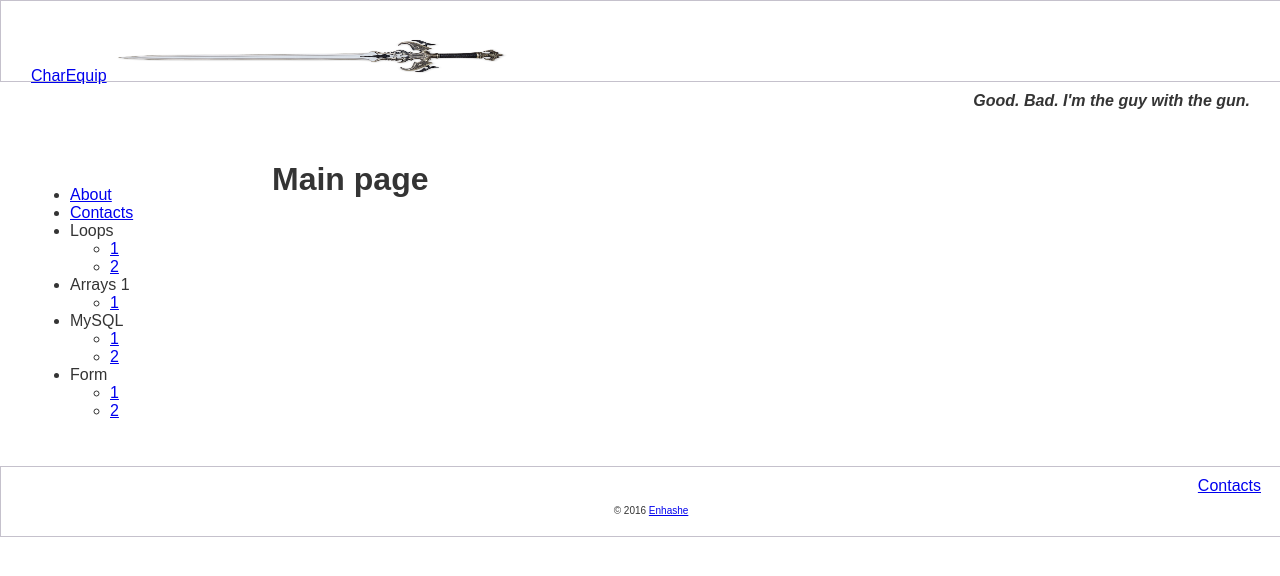
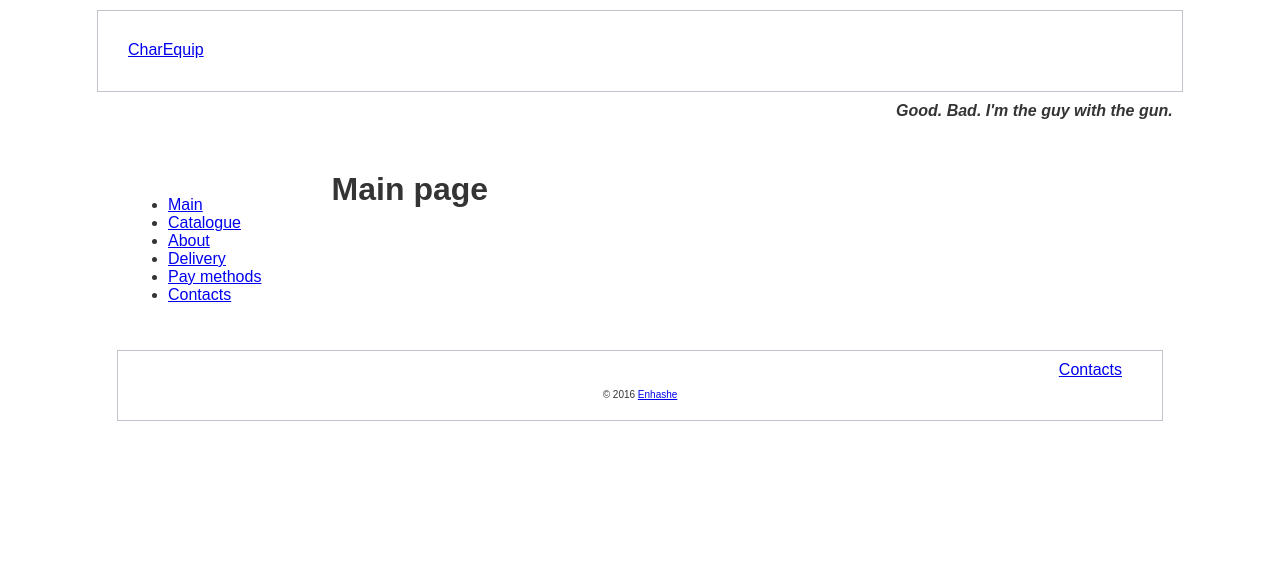
Before and after one commit to Enhashe/emarket, a PHP site: page / in a window 1280 px wide; the page is wider, and only the part inside the window is pictured. Shown: the top 576 px of that part. Run offline with PHP 8.4, Linux system fonts and the light colour scheme.

Commit message:
Add static pages

```diff
--- a/public/css/main.css
+++ b/public/css/main.css
@@ -5,15 +5,24 @@
 
 /* PAGE STRUCTURE */
 .header, .content, .footer {
-	width: 1280px;
-	margin: 0px auto;
+	width: 80%;
+	margin: 10px auto;
 	padding: 30px;
 	clear: both;
 }
 .header {
+	position: relative;
 	height: 20px;
 	border: 1px solid #c5c1cc;
 }
+
+.header img {
+	float: left;
+	width: 200px;
+	height: 50;
+	margin: 0 auto;
+}
+
 .footer {
 	border: 1px solid #c5c1cc;
 	text-align: right;
@@ -22,15 +31,14 @@
 
 /* HEADER */
 .logo {
-	display: block;
-/*	float: left;*/
 	width: 200px;
 	height: 50;
-	margin: 0 10px;
+	margin: 0 auto;
 }
 .slogan-wrapper {
 	float: right;
-	margin: 10px 30px 0px 0px;
+	width: 30%;
+	margin: auto;
 	font-style: italic;
 	font-weight: bold;
 }
@@ -66,5 +74,5 @@
 	text-align: center;
 }
 /* FOOTER */
-.footer {
-}
+/*.footer {
+}*/
--- a/src/app/config/config.php
+++ b/src/app/config/config.php
@@ -19,11 +19,19 @@
 			'controller' => 'IndexController',
 			'action' => 'contactsAction'
 		],
-		'/tasks/([a-zA-Z0-9]{1,})/([0-9]{1,})' => [
+/*		'/tasks/([a-zA-Z0-9]{1,})/([0-9]{1,})' => [
 			'controller' => 'TaskController',
 			'action' => 'indexAction',
 			'parameters' => ['section', 'task']
-		]
+		]*/
+		'/delivery' => [
+			'controller' => 'IndexController',
+			'action' => 'deliveryAction'
+		],
+		'/payment' => [
+			'controller' => 'IndexController',
+			'action' => 'paymentAction'
+		],
 	],
 	'path_to_views' => '/src/app/tasksApp/view/'
 ];
--- a/src/app/tasksApp/classes/Controller/IndexController.php
+++ b/src/app/tasksApp/classes/Controller/IndexController.php
@@ -16,4 +16,14 @@
 	{
 		$this->render('pages:contacts');
 	}
+
+	public function deliveryAction($request)
+	{
+		$this->render('pages:delivery');
+	}
+
+	public function paymentAction($request)
+	{
+		$this->render('pages:payment');
+	}
 }
--- a/src/app/tasksApp/view/header.php
+++ b/src/app/tasksApp/view/header.php
@@ -11,9 +11,8 @@
 	<body>
 		<div class="header">
 			<a href="/">CharEquip</a>
-			<img src="/images/logo_sword.png" alt="Mountain View" style="width:400px;height:50px;">
+<!-- 			<img src="/images/logo_sword.png" alt="Mountain View" style="width:100%;height:100%;"> -->
 		</div>
-
 		<div class="slogan-wrapper">
 			Good. Bad. I'm the guy with the gun.
 		</div>
--- a/src/app/tasksApp/view/menu.php
+++ b/src/app/tasksApp/view/menu.php
@@ -1,51 +1,22 @@
 <div class="menu">
 	<ul>
+		<li>
+			<a href="/">Main</a>
+		</li>
+		<li>
+			<a href="/catalogue">Catalogue</a>
+		</li>
 		<li>
 			<a href="/about">About</a>
 		</li>
 		<li>
-			<a href="/contacts">Contacts</a>
+			<a href="/delivery">Delivery</a>
 		</li>
 		<li>
-			Loops
-			<ul>
-				<li>
-					<a href="/tasks/loops/1">1</a>
-				</li>
-				<li>
-					<a href="/tasks/loops/2">2</a>
-				</li>
-			</ul>
+			<a href="/payment">Pay methods</a>
 		</li>
 		<li>
-			Arrays 1
-			<ul>
-				<li>
-					<a href="/tasks/arrays_1/1">1</a>
-				</li>
-			</ul>
-		</li>
-		<li>
-			MySQL
-			<ul>
-				<li>
-					<a href="/tasks/mysql/1">1</a>
-				</li>
-				<li>
-					<a href="/tasks/mysql/2">2</a>
-				</li>
-			</ul>
-		</li>
-		<li>
-			Form
-			<ul>
-				<li>
-					<a href="/tasks/form/1">1</a>
-				</li>
-				<li>
-					<a href="/tasks/form/2">2</a>
-				</li>
-			</ul>
+			<a href="/contacts">Contacts</a>
 		</li>
 	</ul>
 </div>
--- a/src/app/tasksApp/view/pages/about.php
+++ b/src/app/tasksApp/view/pages/about.php
@@ -1,4 +1,4 @@
 <h1>About</h1>
 <p>
-	There is text about me ;)
+	A long time ago in a galaxy far, far away....
 </p>
--- a/src/app/tasksApp/view/pages/contacts.php
+++ b/src/app/tasksApp/view/pages/contacts.php
@@ -1,4 +1,4 @@
 <h1>Contacts</h1>
 <p>
-	I have smartphone :P
+	Here must be contacts.
 </p>
--- /dev/null
+++ b/src/app/tasksApp/view/pages/delivery.php
@@ -0,0 +1,4 @@
+<h1>Delivery</h1>
+<p>
+As Fast as we can.
+</p>
--- /dev/null
+++ b/src/app/tasksApp/view/pages/payment.php
@@ -0,0 +1,4 @@
+<h1>Payment</h1>
+<p>
+We assume everything, except your soul.
+</p>
```
